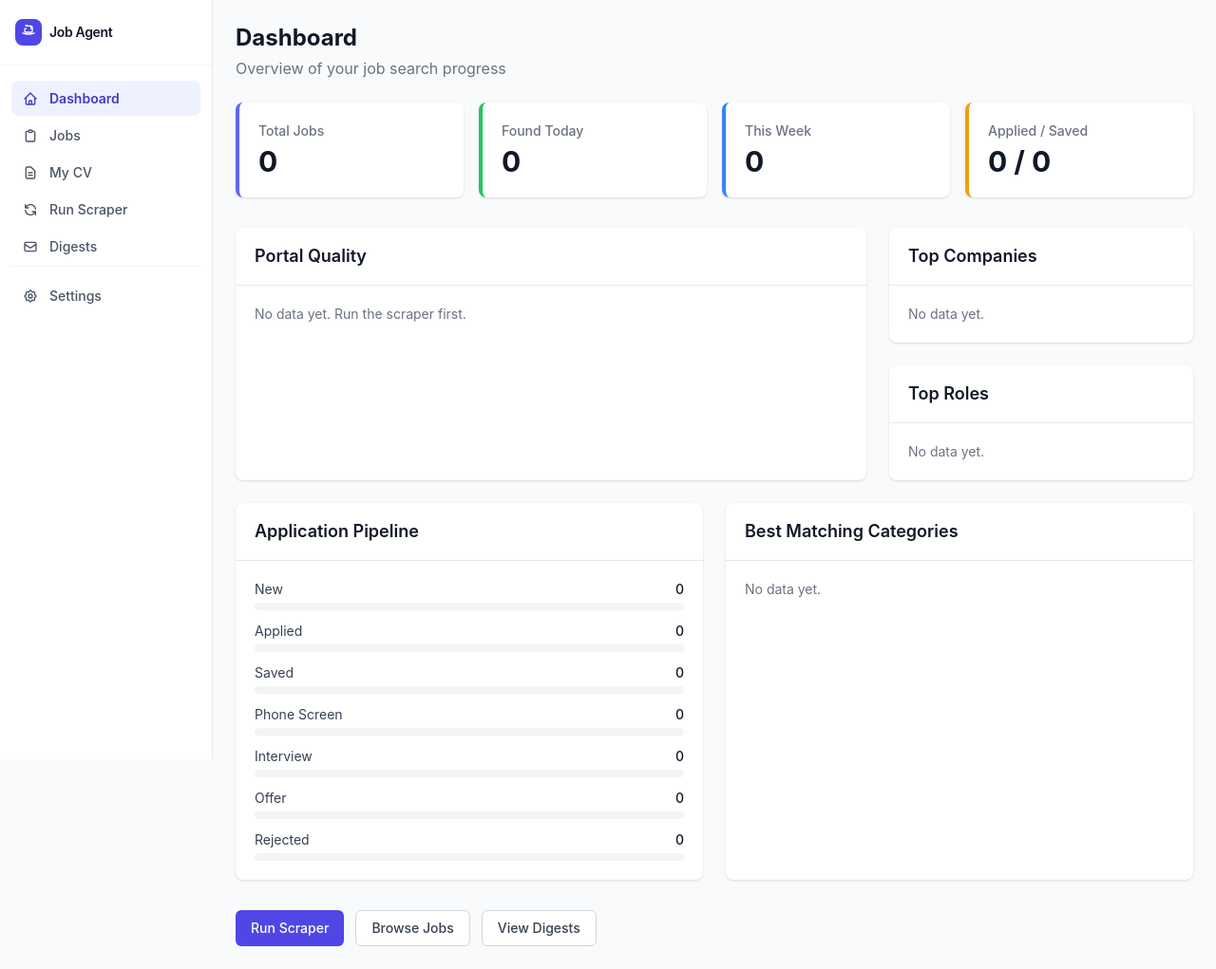
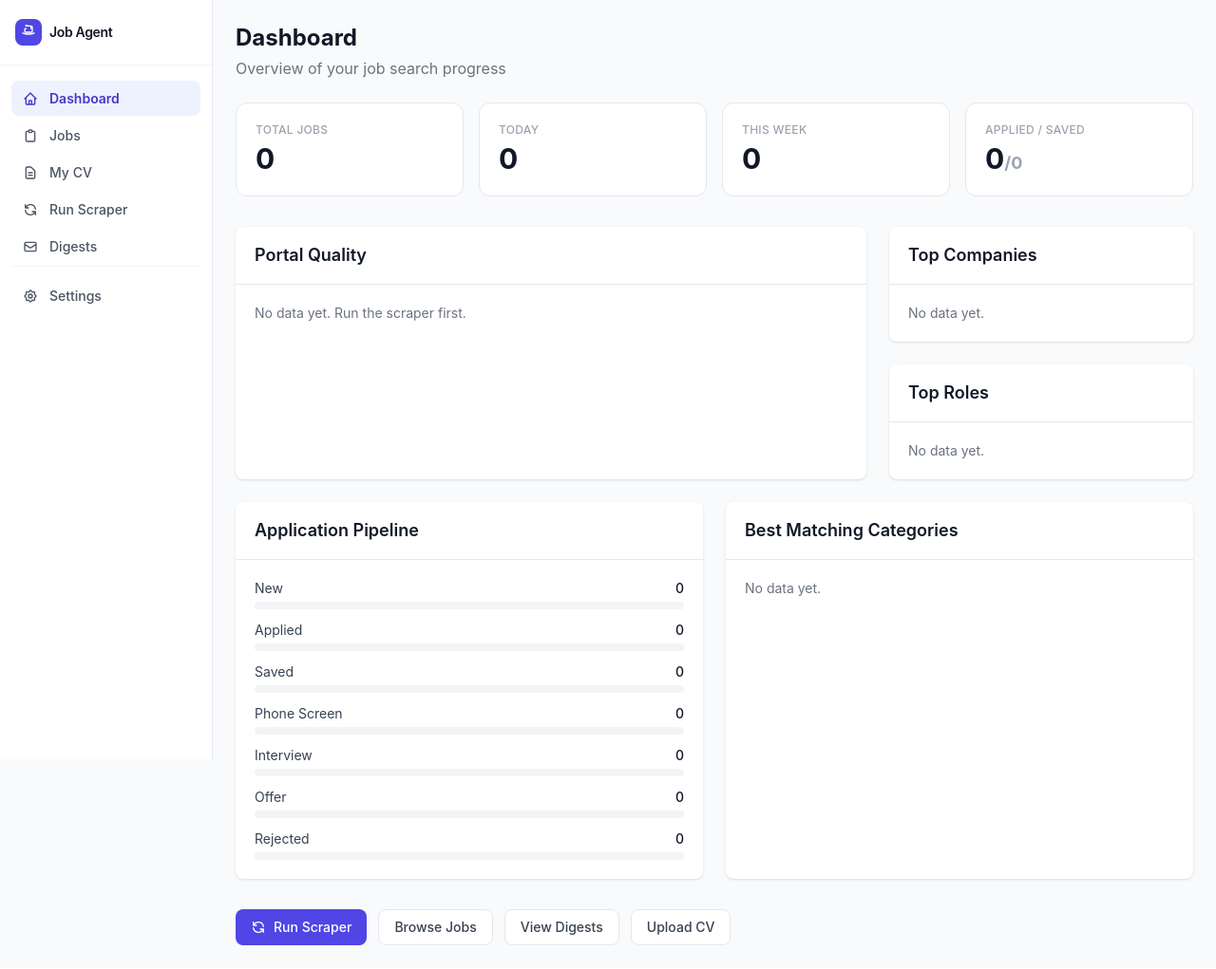
Before and after one commit to gmpro-cr/Discord-Job-Scraper, a Flask app: page /dashboard in a window 1280 px wide. Shown: the whole page at 95% size. After the commit the page ends 996 px from the top, so only its background shows below. Run offline with Flask 3, Linux system fonts and the light colour scheme; data that the repository does not hold is empty; some libraries are stand-ins or nearby versions.

Commit message:
feat: refresh dashboard layout with clean stat cards and CV link
Co-Authored-By: Claude Sonnet 4.6 <noreply@anthropic.com>

```diff
--- a/templates/dashboard.html
+++ b/templates/dashboard.html
@@ -8,22 +8,22 @@
 </div>
 
 <!-- Stat Cards -->
-<div class="grid grid-cols-1 sm:grid-cols-2 lg:grid-cols-4 gap-4 mb-8">
-  <div class="bg-white rounded-lg shadow p-5 border-l-4 border-indigo-500">
-    <p class="text-sm font-medium text-gray-500">Total Jobs</p>
+<div class="grid grid-cols-2 lg:grid-cols-4 gap-4 mb-8">
+  <div class="stat-card">
+    <p class="text-xs font-medium text-gray-400 uppercase tracking-wide">Total Jobs</p>
     <p class="text-3xl font-bold text-gray-900 mt-1">{{ stats.total_jobs }}</p>
   </div>
-  <div class="bg-white rounded-lg shadow p-5 border-l-4 border-green-500">
-    <p class="text-sm font-medium text-gray-500">Found Today</p>
+  <div class="stat-card">
+    <p class="text-xs font-medium text-gray-400 uppercase tracking-wide">Today</p>
     <p class="text-3xl font-bold text-gray-900 mt-1">{{ stats.jobs_today }}</p>
   </div>
-  <div class="bg-white rounded-lg shadow p-5 border-l-4 border-blue-500">
-    <p class="text-sm font-medium text-gray-500">This Week</p>
+  <div class="stat-card">
+    <p class="text-xs font-medium text-gray-400 uppercase tracking-wide">This Week</p>
     <p class="text-3xl font-bold text-gray-900 mt-1">{{ stats.jobs_this_week }}</p>
   </div>
-  <div class="bg-white rounded-lg shadow p-5 border-l-4 border-amber-500">
-    <p class="text-sm font-medium text-gray-500">Applied / Saved</p>
-    <p class="text-3xl font-bold text-gray-900 mt-1">{{ stats.applied_count }} / {{ stats.saved_count }}</p>
+  <div class="stat-card">
+    <p class="text-xs font-medium text-gray-400 uppercase tracking-wide">Applied / Saved</p>
+    <p class="text-3xl font-bold text-gray-900 mt-1">{{ stats.applied_count }}<span class="text-lg text-gray-400">/{{ stats.saved_count }}</span></p>
   </div>
 </div>
 
@@ -245,14 +245,20 @@
 
 <!-- Quick Actions -->
 <div class="mt-8 flex flex-wrap gap-3">
-  <a href="{{ url_for('scraper') }}" class="inline-flex items-center px-4 py-2 bg-indigo-600 text-white text-sm font-medium rounded-md hover:bg-indigo-700">
+  <a href="{{ url_for('scraper') }}" class="inline-flex items-center gap-2 px-4 py-2 bg-indigo-600 text-white text-sm font-medium rounded-lg hover:bg-indigo-700">
+    <svg class="w-4 h-4" fill="none" stroke="currentColor" viewBox="0 0 24 24">
+      <path stroke-linecap="round" stroke-linejoin="round" stroke-width="2" d="M4 4v5h.582m15.356 2A8.001 8.001 0 004.582 9m0 0H9m11 11v-5h-.581m0 0a8.003 8.003 0 01-15.357-2m15.357 2H15"/>
+    </svg>
     Run Scraper
   </a>
-  <a href="{{ url_for('jobs') }}" class="inline-flex items-center px-4 py-2 bg-white text-gray-700 text-sm font-medium rounded-md border border-gray-300 hover:bg-gray-50">
+  <a href="{{ url_for('jobs') }}" class="inline-flex items-center gap-2 px-4 py-2 bg-white text-gray-700 text-sm font-medium rounded-lg border border-gray-200 hover:bg-gray-50">
     Browse Jobs
   </a>
-  <a href="{{ url_for('digests') }}" class="inline-flex items-center px-4 py-2 bg-white text-gray-700 text-sm font-medium rounded-md border border-gray-300 hover:bg-gray-50">
+  <a href="{{ url_for('digests') }}" class="inline-flex items-center gap-2 px-4 py-2 bg-white text-gray-700 text-sm font-medium rounded-lg border border-gray-200 hover:bg-gray-50">
     View Digests
+  </a>
+  <a href="{{ url_for('cv_page') }}" class="inline-flex items-center gap-2 px-4 py-2 bg-white text-gray-700 text-sm font-medium rounded-lg border border-gray-200 hover:bg-gray-50">
+    Upload CV
   </a>
 </div>
 {% endblock %}
```
